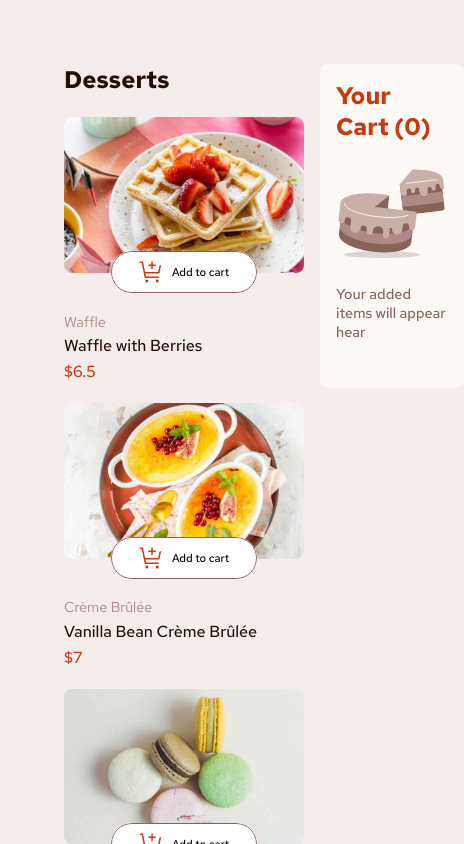
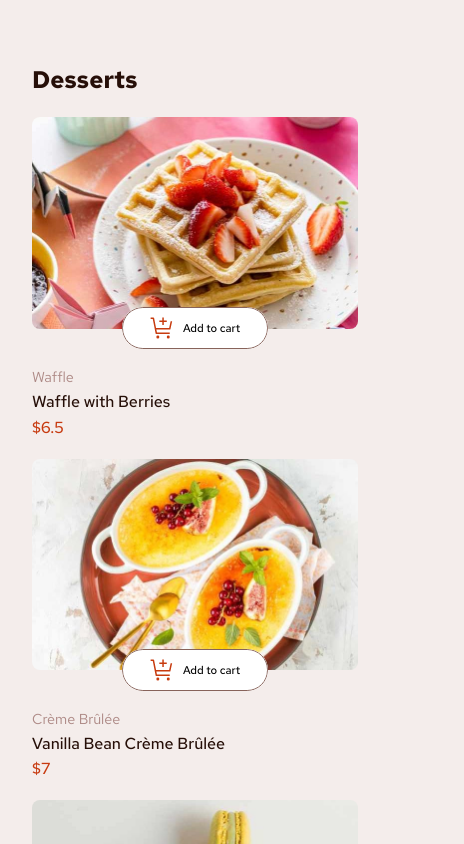
Before and after one commit to IzykGit/productlist-cart, a React (Vite) app: page / in a window 390 px wide. Shown: the top 844 px of the page, 464 px wide, since content can reach past the window. Built offline with nearby package versions, Linux system fonts and the light colour scheme.

Commit message:
added screen sizes for mobile devices, cleaned up code

```diff
--- a/src/App.css
+++ b/src/App.css
@@ -6,6 +6,26 @@
     justify-content: space-between;
     gap: 1rem;
 }
+
+.mobile_main {
+    display: flex;
+    flex-direction: column;
+    align-items: center;
+
+    gap: 2rem;
+
+    padding: 4rem 2rem;
+}
+
+
+
+
+
+
+
+
+
+
 
 
 .product_section {
@@ -29,6 +49,17 @@
     width: 100%;
 }
 
+@media screen and (max-width: 800px) {
+    .products_grid {
+        display: grid;
+
+        grid-template-columns: repeat(auto-fill, minmax(15rem, 1fr));
+        gap: 1rem;
+
+        width: 100%;
+    }
+}
+
 
 
 
@@ -50,7 +81,7 @@
 
 
 .product_image {
-    max-width: 15rem;
+    max-width: inherit;
     border-radius: 0.5rem;
     margin-bottom: -1.5rem;
 }
--- a/src/App.jsx
+++ b/src/App.jsx
@@ -23,9 +23,10 @@ const App = () => {
         }
     }
 
+    let screenType = screenWidth()
+
+
     const [products, setProducts] = useState([])
-
-    const [cartItems, setCartItems] = useState([])
 
     const [selectedProducts, setSelectedProducts] = useState([])
 
@@ -49,8 +50,6 @@ const App = () => {
 
 
     const addToCart = (product) => {
-        setCartItems(prevItems => [...prevItems, product])
-
         let alreadySelected = selectedProducts.some(selection => selection.itemName === product.name);
 
         if (alreadySelected) {
@@ -81,17 +80,30 @@ const App = () => {
 
     const removeItem = (product) => {
         const editedSelections = selectedProducts.filter(selection => selection.itemName !== product.name);
-
-        setCartItems(editedSelections)
         setSelectedProducts(editedSelections)
     }
 
+    const totalItems = () => {
+        if(selectedProducts.length === 0) {
+            return;
+        }
+        else if (selectedProducts.length === 1) {
+            return selectedProducts[0].count
+        }
+        else {
+            const total = selectedProducts.reduce((prev, curr) => prev.count + curr.count)
+            return total;
+        }
+    }
 
+    const totaled = totalItems()
+
+    console.log(totaled)
     console.log(selectedProducts)
 
 
     return (
-        <main className="main">
+        <main className={screenType !== "mobile" ? "main" : "mobile_main"}>
             <section className="product_section">
                 <h1>Desserts</h1>
 
@@ -99,7 +111,7 @@ const App = () => {
 
 
                 {products && products.map(product => {
-                    const screenType = screenWidth()
+                    screenType
                     const imageUrl = product.image[screenType]
                     const matchedProduct = selectedProducts.find(item => item.itemName === product.name);
 
@@ -154,23 +166,24 @@ const App = () => {
             </section>
 
             <section className="cart_section">
-                <h2>Your Cart ({cartItems.length})</h2>
+                <h2>Your Cart ({totaled})</h2>
 
-                {cartItems && (
-                    <div className={cartItems.length === 0 ? "empty_cart" : ""}>
+                {selectedProducts && (
+                    <div className={selectedProducts.length === 0 ? "empty_cart" : ""}>
 
-                        <img src={cartItems.length === 0 ? emptyCart : ""}/>
+                        <img src={selectedProducts.length === 0 ? emptyCart : ""}/>
 
-                        {cartItems.length === 0 && <p className="empty_text">Your added items will appear hear</p>}
+                        {selectedProducts.length === 0 && <p className="empty_text">Your added items will appear hear</p>}
 
                     </div>
                 )}
 
-                {!cartItems && (
-                    <div>
+                <div>
+                    {!selectedProducts && (
+                        <div></div>
+                    )}
+                </div>
 
-                    </div>
-                )}
             </section>
         </main>
     )
```
